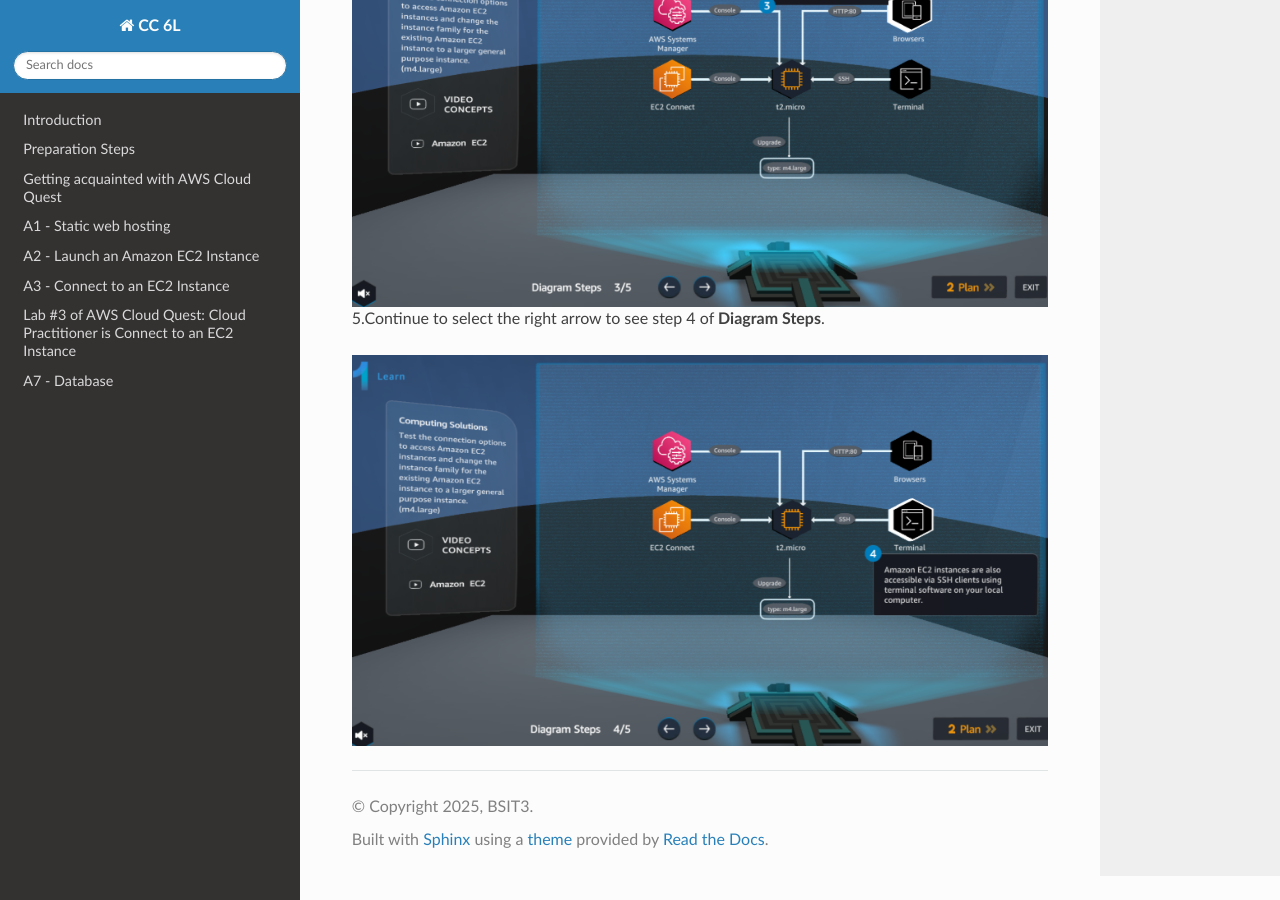
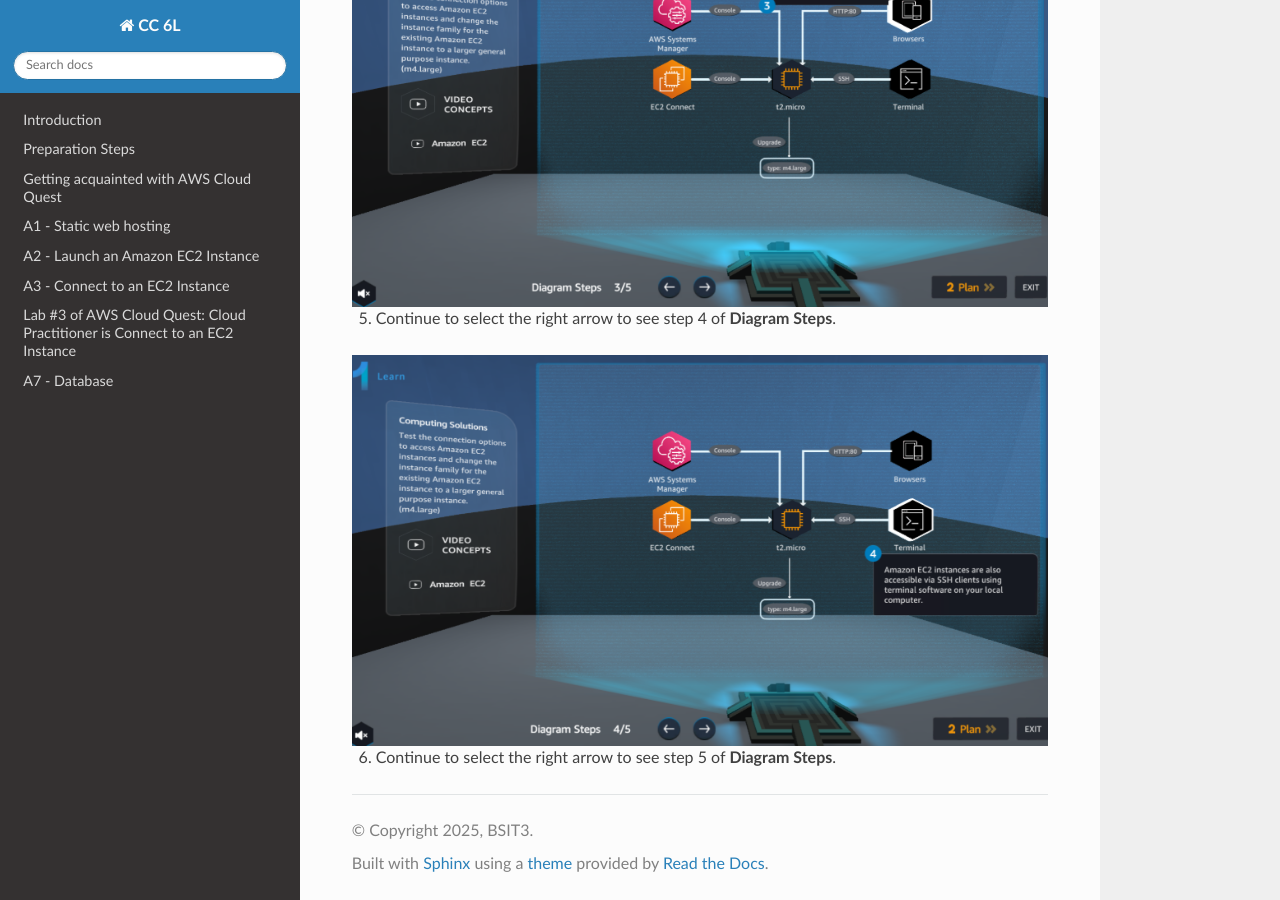
Before and after one commit to user-5005/Aws-Cloud_Practitioner, a Sphinx documentation site: the page built from docs/source/a3-Learn.rst, in a window 1280 px wide and 900 px high, scrolled down 1727 px. Built offline with Sphinx 7.4.7 and the Read the Docs theme 3.1.0, drawn with Linux system fonts in a browser that asks for light colours; pages that are not in the unit, such as notebooks, are missing from menus.

Commit message:
Update a3-Learn.rst

```diff
--- a/docs/source/a3-Learn.rst
+++ b/docs/source/a3-Learn.rst
@@ -31,8 +31,10 @@
    :align: center
    :width: 700px
 
-5.Continue to select the right arrow to see step 4 of **Diagram Steps**.
+5. Continue to select the right arrow to see step 4 of **Diagram Steps**.
 
 .. image:: pictures/step4_diagram.png
    :align: center
    :width: 700px
+
+6. Continue to select the right arrow to see step 5 of **Diagram Steps**.
```
